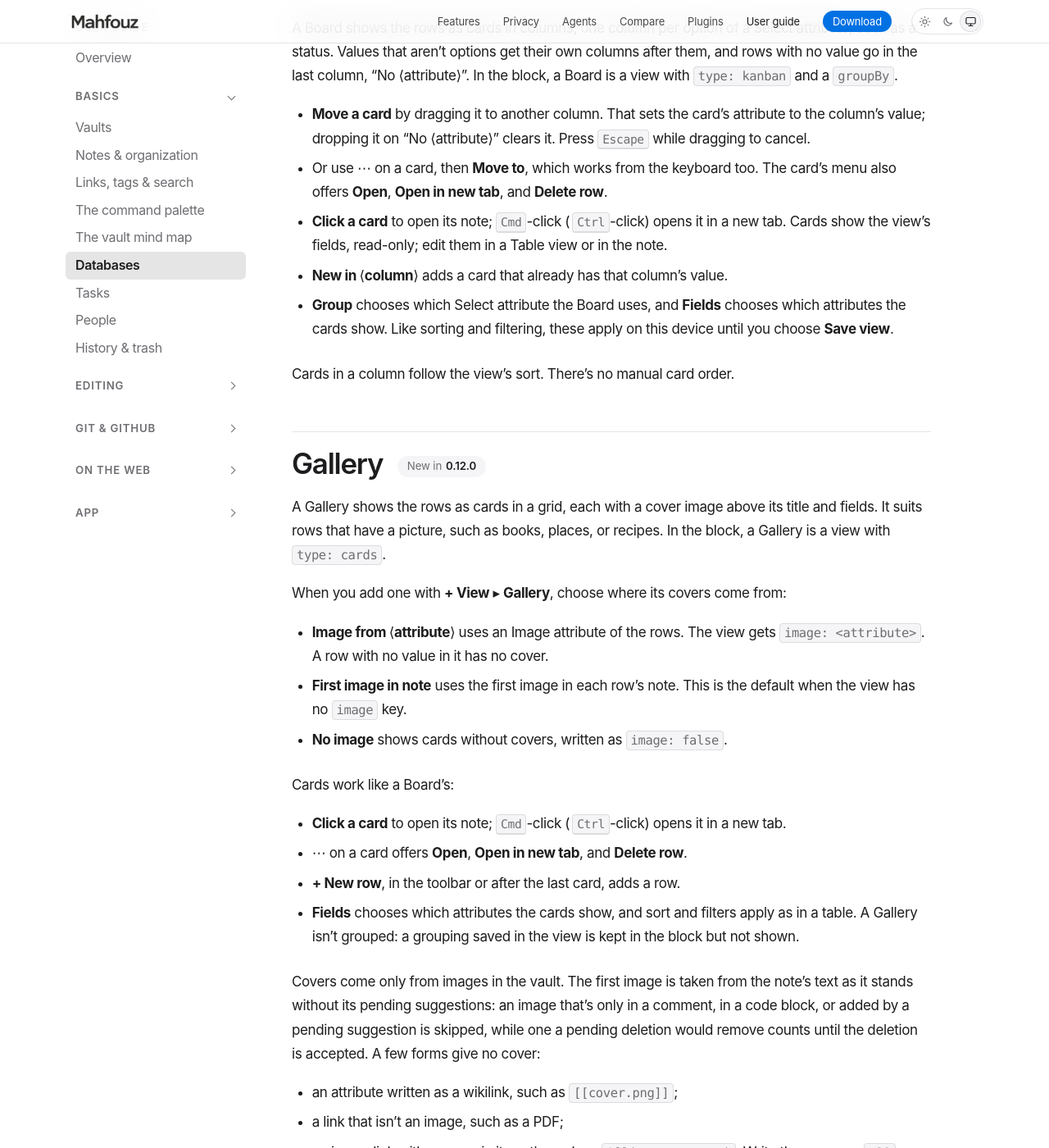
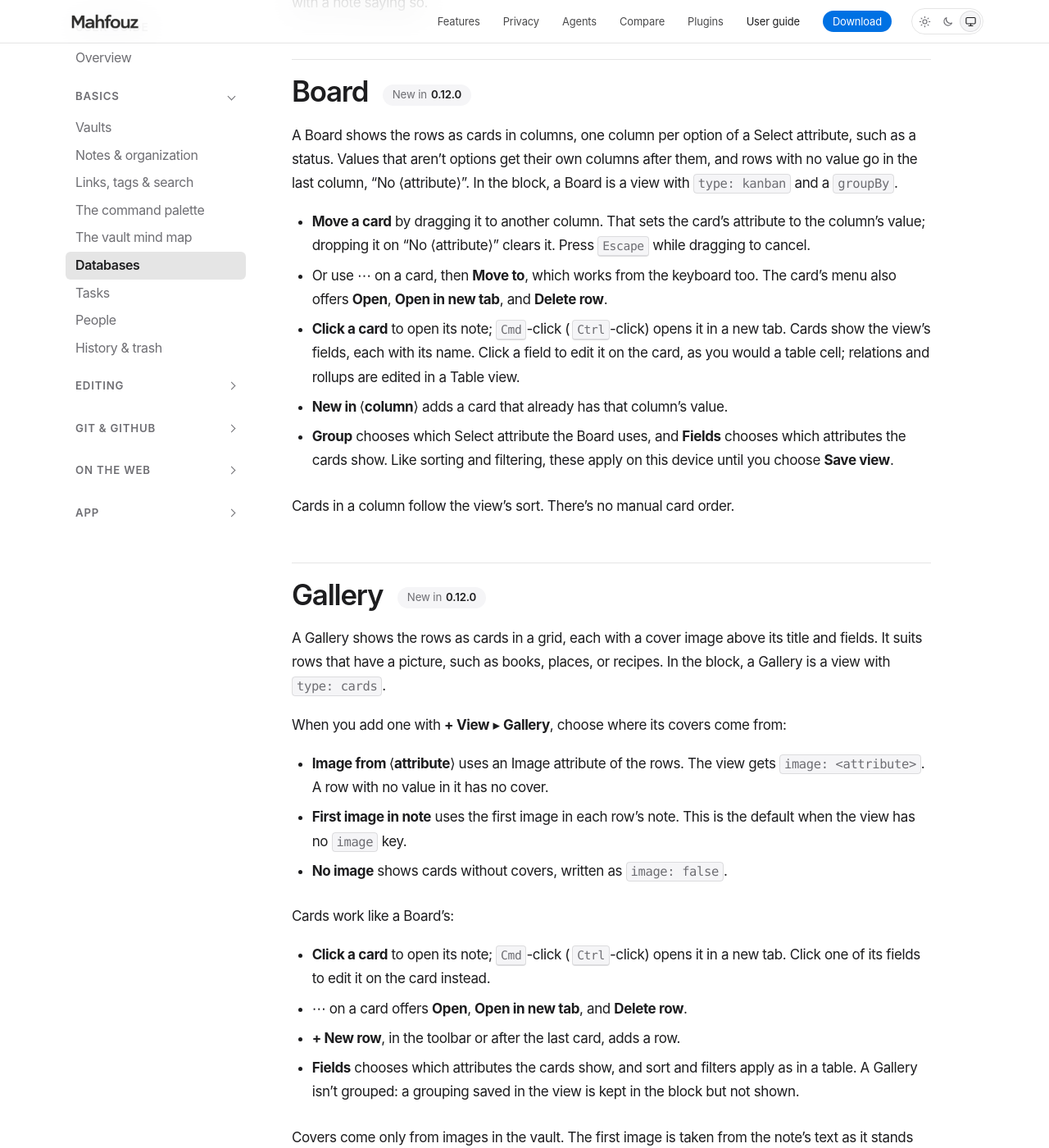
Before and after one commit to mahfouz-app/docs, a Jekyll site: the page built from guide/databases.md, in a window 1280 px wide and 1400 px high, scrolled down 5846 px. Shown: the whole window at 82% size. Built offline with Jekyll 4.4.1, drawn with Linux system fonts in a browser that asks for light colours; some of the changed text lies outside the part shown.

Commit message:
guide: database cells and editable card fields
Co-Authored-By: Claude Opus 5.5 <noreply@anthropic.com>

```diff
--- a/guide/databases.md
+++ b/guide/databases.md
@@ -146,7 +146,12 @@ Like sorting and filtering, grouping applies on this device until you choose
   <kbd>Enter</kbd> on it. Press <kbd>Enter</kbd> or click elsewhere to save
   the value, or press <kbd>Escape</kbd> to cancel. <kbd>Tab</kbd> saves the
   value and moves to the next cell.
-- A Select option or a checkbox saves as soon as you choose or tick it.
+- A Select option saves as soon as you choose it. A checkbox cell toggles
+  with one click, or <kbd>Enter</kbd>; an unchecked one shows an empty box.
+- The arrow keys move between cells, as in a spreadsheet.
+- Select and Multi-select values show as pills in their options' colors
+  (see [Select options](/guide/attributes/#options)). Hover a value that's
+  cut short to read it whole.
 - Click a row's title to rename it. The open icon next to the title opens the
   note; <kbd>Cmd</kbd>-click (<kbd>Ctrl</kbd>-click) opens it in a new tab.
 - **New row** adds a row: type its title and press <kbd>Enter</kbd>. Another
@@ -221,8 +226,9 @@ columns after them, and rows with no value go in the last column, "No
   too. The card's menu also offers **Open**, **Open in new tab**, and
   **Delete row**.
 - **Click a card** to open its note; <kbd>Cmd</kbd>-click (<kbd>Ctrl</kbd>-click)
-  opens it in a new tab. Cards show the view's fields, read-only; edit them
-  in a Table view or in the note.
+  opens it in a new tab. Cards show the view's fields, each with its name.
+  Click a field to edit it on the card, as you would a table cell; relations
+  and rollups are edited in a Table view.
 - **New in ⟨column⟩** adds a card that already has that column's value.
 - **Group** chooses which Select attribute the Board uses, and **Fields**
   chooses which attributes the cards show. Like sorting and filtering, these
@@ -248,7 +254,8 @@ from:
 Cards work like a Board's:
 
 - **Click a card** to open its note; <kbd>Cmd</kbd>-click
-  (<kbd>Ctrl</kbd>-click) opens it in a new tab.
+  (<kbd>Ctrl</kbd>-click) opens it in a new tab. Click one of its fields
+  to edit it on the card instead.
 - **⋯** on a card offers **Open**, **Open in new tab**, and **Delete row**.
 - **+ New row**, in the toolbar or after the last card, adds a row.
 - **Fields** chooses which attributes the cards show, and sort and filters
```
